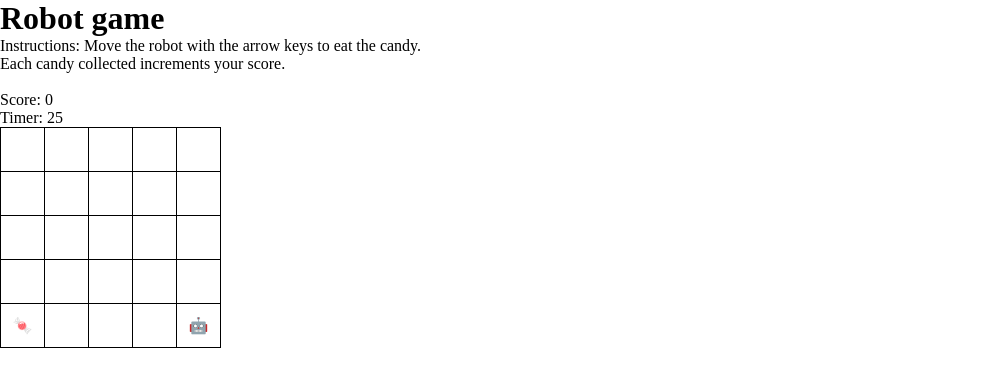
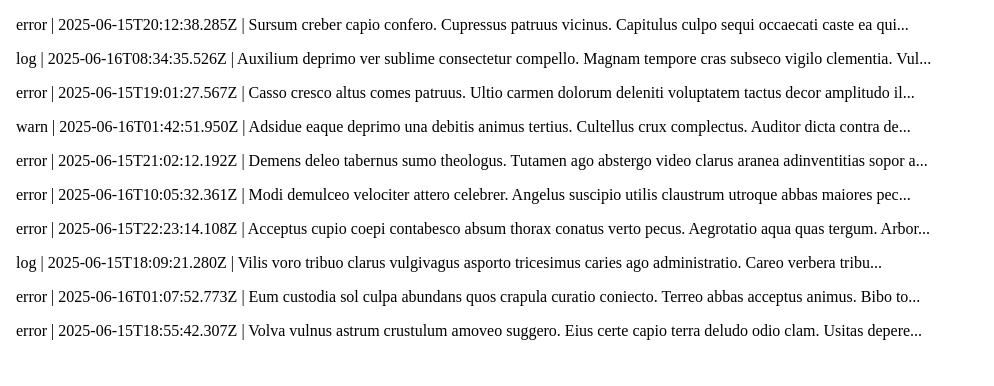
Before and after one commit to couvq/kanban, a React (Vite) app: page / in a window 1280 px wide. Shown: the top 386 px of the page, without its empty margins (0-994 px from the left). Built offline with nearby package versions, Linux system fonts and the light colour scheme.

Commit message:
basic log viewer with fake data

```diff
--- a/package.json
+++ b/package.json
@@ -19,6 +19,7 @@
   },
   "devDependencies": {
     "@eslint/js": "^9.25.0",
+    "@faker-js/faker": "^9.9.0",
     "@types/howler": "^2.2.12",
     "@types/react": "^19.1.8",
     "@types/react-dom": "^19.1.2",
--- a/src/App.tsx
+++ b/src/App.tsx
@@ -1,4 +1,4 @@
-import RobotGame from "./components/RobotGame";
+import LogViewer from "./components/LogViewer";
 
 const city_names = [
   "Aberdeen",
@@ -389,7 +389,7 @@ const city_names = [
 ];
 
 function App() {
-  return <RobotGame />;
+  return <LogViewer />;
 }
 
 export default App;
--- /dev/null
+++ b/src/components/LogViewer/LogRow/index.tsx
@@ -0,0 +1,16 @@
+import { ListItemButton } from "@mui/material";
+import type { LogEntry } from "../apis";
+
+interface LogRowProps {
+  log: LogEntry;
+}
+
+const LogRow = ({ log }: LogRowProps) => {
+  return (
+    <ListItemButton>
+      {log.level} | {log.timestamp} | {log.text.substring(0, 100)}...
+    </ListItemButton>
+  );
+};
+
+export default LogRow;
--- /dev/null
+++ b/src/components/LogViewer/apis/index.tsx
@@ -0,0 +1,31 @@
+import { faker } from "@faker-js/faker";
+
+export type LogEntry = {
+  level: "log" | "warn" | "error";
+  timestamp: string;
+  text: string;
+};
+
+const createLogEntry = (): LogEntry => {
+  const levels: Array<"log" | "warn" | "error"> = ["log", "warn", "error"];
+  const level: LogEntry["level"] =
+    levels[Math.floor(Math.random() * levels.length)];
+  const timestamp = faker.date.recent().toISOString();
+  const text = faker.lorem.sentences(3);
+  return {
+    level,
+    timestamp,
+    text,
+  };
+};
+
+const fetchNewLogs = (): Promise<LogEntry[]> => {
+  return new Promise((resolve) => {
+    setTimeout(() => {
+      const fakeLogEntries = Array.from({ length: 10 }, createLogEntry);
+      resolve(fakeLogEntries);
+    }, 200);
+  });
+};
+
+export default fetchNewLogs;
--- /dev/null
+++ b/src/components/LogViewer/index.tsx
@@ -0,0 +1,22 @@
+import { List } from "@mui/material";
+import { useEffect, useState } from "react";
+import fetchNewLogs, { type LogEntry } from "./apis";
+import LogRow from "./LogRow";
+
+const LogViewer = () => {
+  const [logs, setLogs] = useState<LogEntry[]>([]);
+  useEffect(() => {
+    fetchNewLogs().then((data) => setLogs(data));
+  }, []);
+  return (
+    <div>
+      <List>
+        {logs.map((log) => (
+          <LogRow log={log} />
+        ))}
+      </List>
+    </div>
+  );
+};
+
+export default LogViewer;
```
Also changed, not shown: 1 other file (tests, documents, lock files or other folders).
